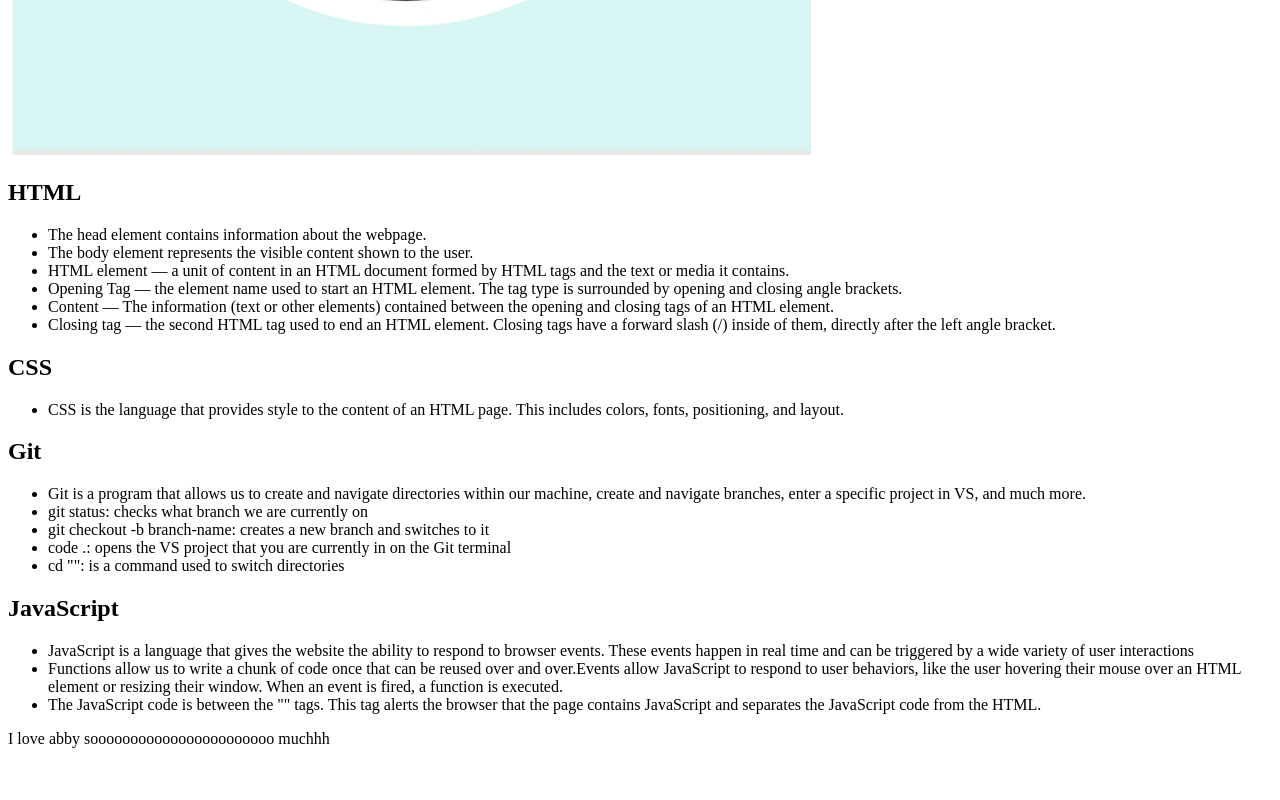
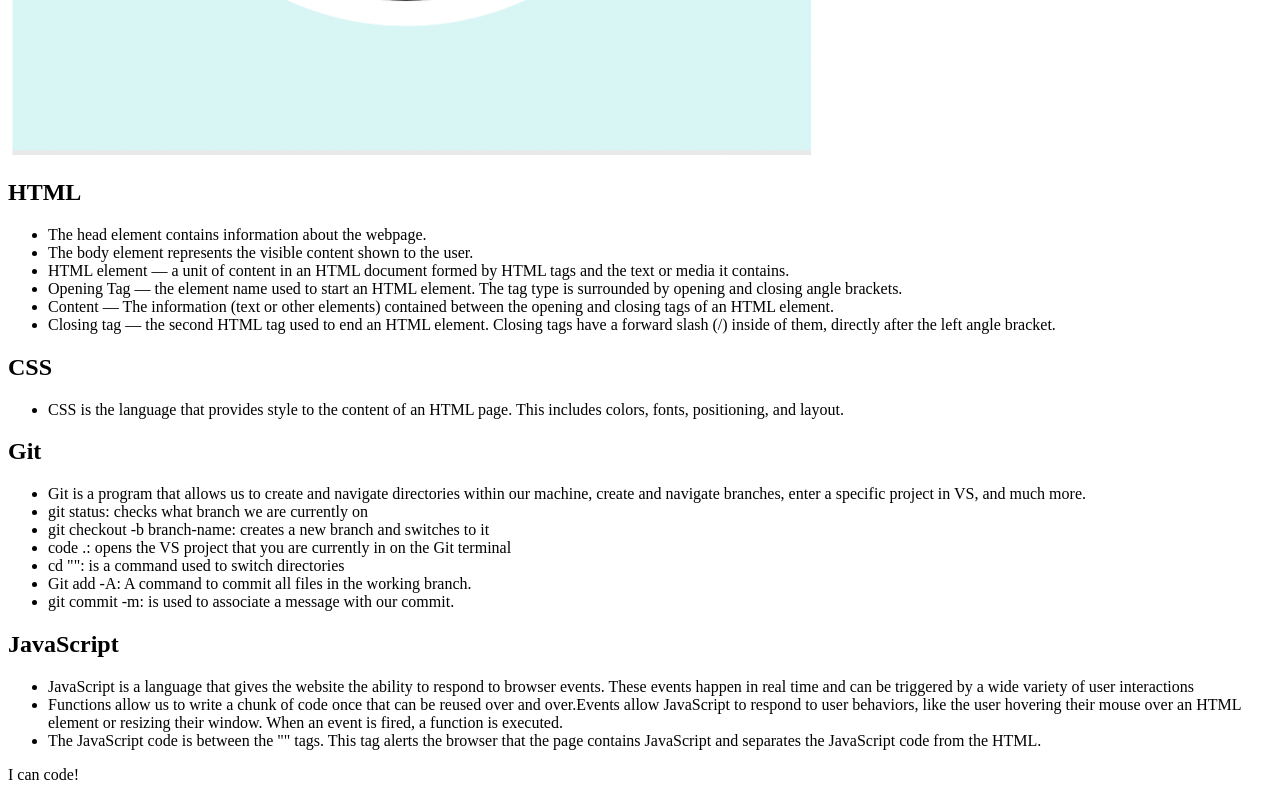
Before and after one commit to adenman/prework, a plain HTML site: page prework-study-guide/prework-study-guide/index.html in a window 1280 px wide. Shown: the part 701-1501 px from the top of the page. Before the commit the page ends 1465 px from the top, so only its background shows below. Drawn offline with Linux system fonts and the light colour scheme.

Commit message:
added code to HTML file

```diff
--- a/prework-study-guide/prework-study-guide/index.html
+++ b/prework-study-guide/prework-study-guide/index.html
@@ -39,6 +39,8 @@
           <li>git checkout -b branch-name: creates a new branch and switches to it</li>
           <li>code .: opens the VS project that you are currently in on the Git terminal </li>
           <li>cd "": is a command used to switch directories</li>
+          <li>Git add -A: A command to commit all files in the working branch.</li>
+          <li>git commit -m: is used to associate a message with our commit.</li>
         </ul>
       </section>
 
@@ -53,7 +55,7 @@
     </main>
 
     <footer>
-      <p>I love abby sooooooooooooooooooooooo muchhh </p>
+      <p>I can code!</p>
     </footer>
   </body>
 </html>
```
